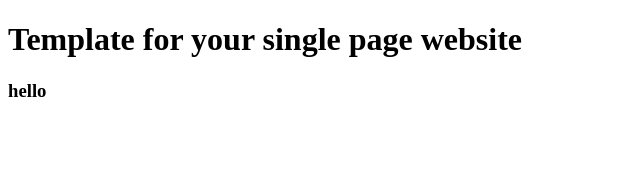
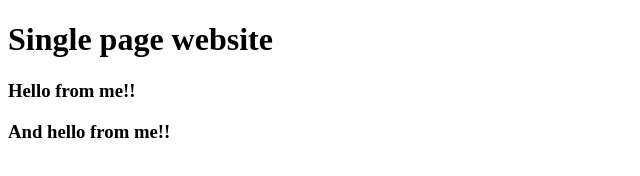
Before and after one commit to debordem/single-page-template, a plain HTML site: page index.html in a window 1280 px wide. Shown: the whole page, without its empty margins (0-640 px from the left). Drawn offline with Linux system fonts and the light colour scheme.

Commit message:
Made some changes
Added a few lines

```diff
--- a/index.html
+++ b/index.html
@@ -11,9 +11,10 @@
     </head>
     <body>
 
-        <H1> Template for your single page website</H1>
+        <H1> Single page website</H1>
 
-        <H3> hello </H3>
+        <H3>Hello from me!!</H3>
+        <H3>And hello from me!!</H3>
 
 
         <script src="script.js" async defer></script>
```
